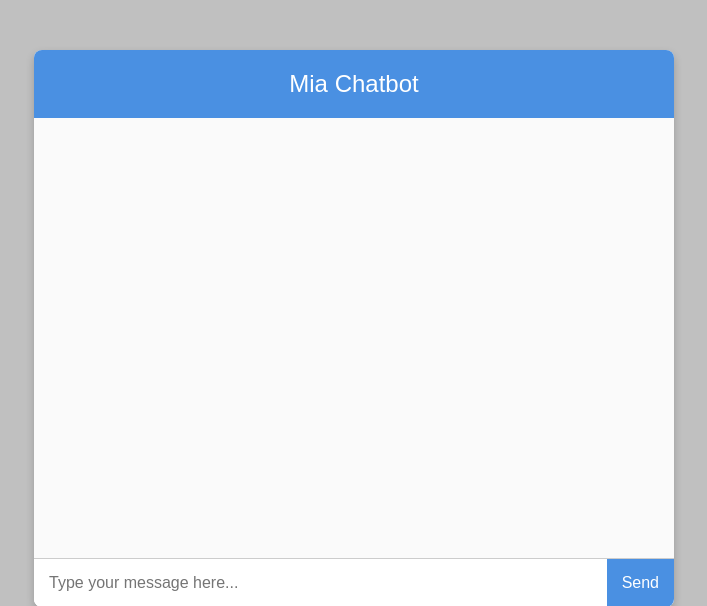
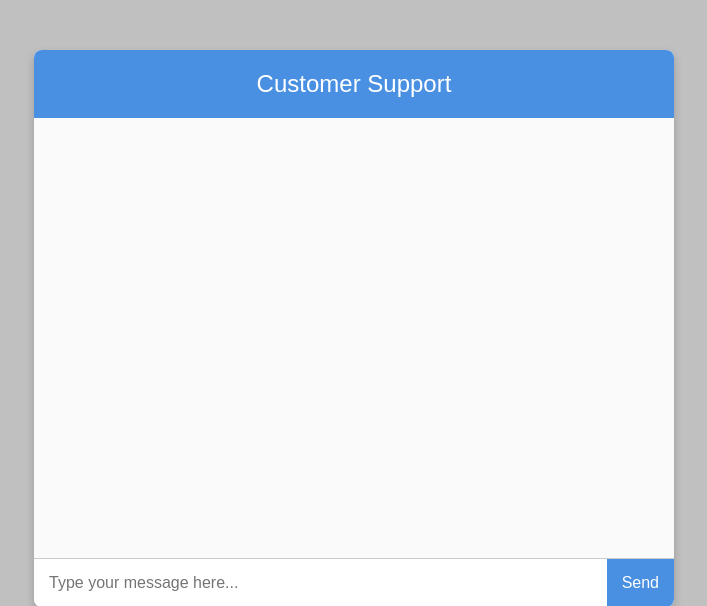
Before and after one commit to DFRESHH/PVChatbot, a Flask app: page / in a window 1280 px wide. Shown: the top 606 px of the page, without its empty margins (286-993 px from the left). Run offline with Flask 3, Linux system fonts and the light colour scheme.

Commit message:
Updated system message and refined chatbot behavior

```diff
--- a/templates/index.html
+++ b/templates/index.html
@@ -79,7 +79,7 @@
 </head>
 <body>
     <div class="chat-container">
-        <div class="chat-header">Mia Chatbot</div>
+        <div class="chat-header">Customer Support</div>
         <div class="chat-body" id="chat-body">
             <!-- Chat messages will be appended here -->
         </div>
```
